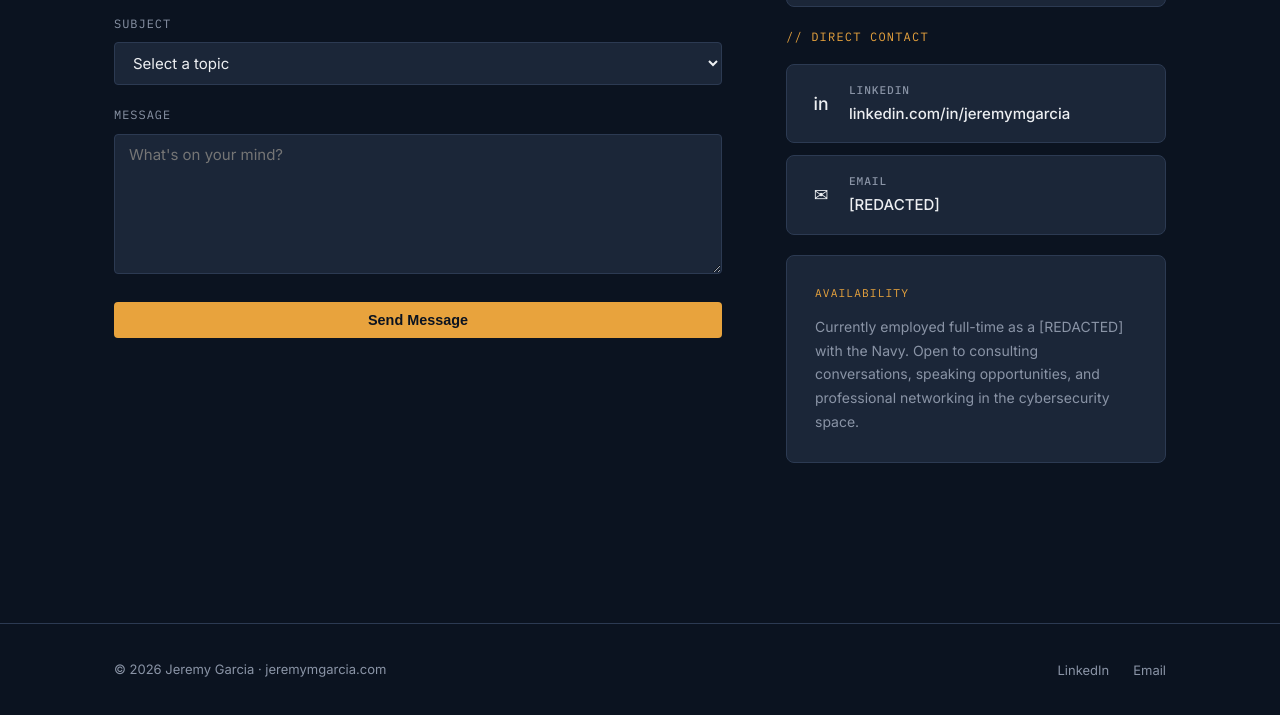
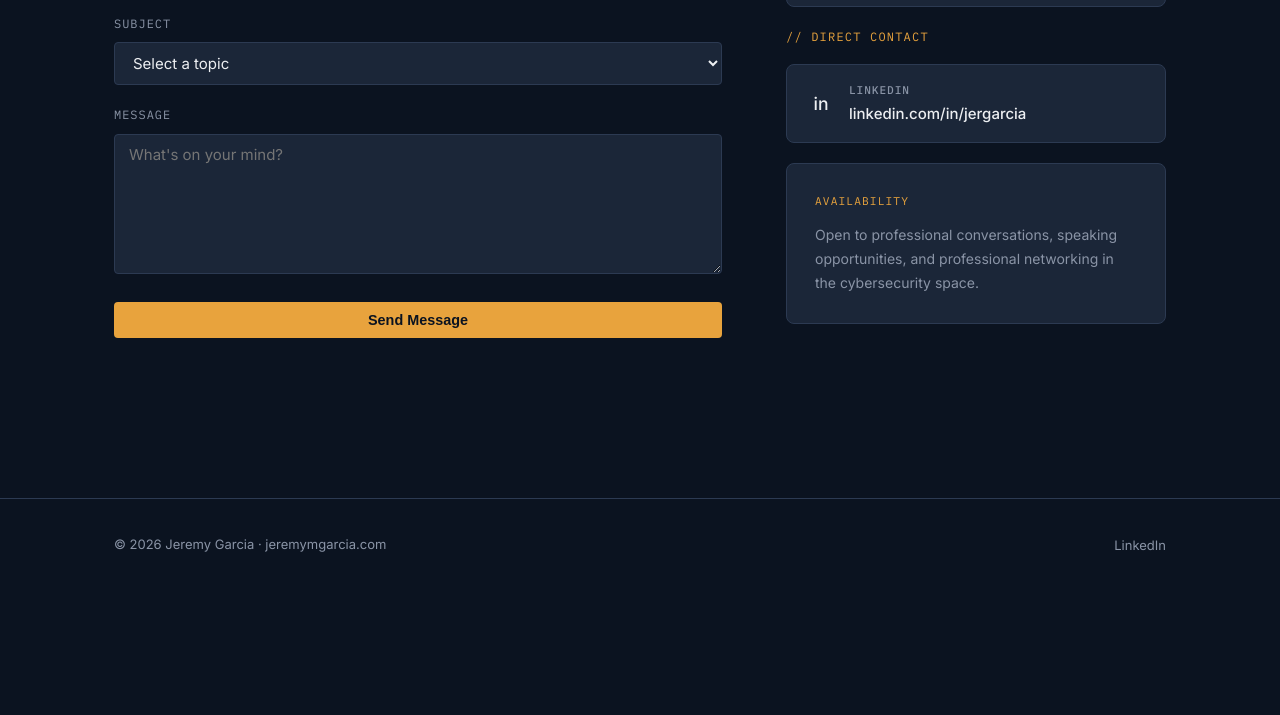
Before and after one commit to jergarcia2/jeremymgarcia.com, a plain HTML site: page contact.html in a window 1280 px wide. Shown: the part 745-1460 px from the top of the page. After the commit the page ends 1335 px from the top, so only its background shows below. Drawn offline with Linux system fonts and the light colour scheme.

Commit message:
Tighten public copy and add Now navigation

```diff
--- a/contact.html
+++ b/contact.html
@@ -99,6 +99,7 @@
         <li><a href="experience.html">Experience</a></li>
         <li><a href="certifications.html">Expertise</a></li>
         <li><a href="projects.html">Projects</a></li>
+        <li><a href="now.html">Now</a></li>
         <li><a href="contact.html">Contact</a></li>
       </ul>
       <a href="contact.html#resume" class="nav__resume">Resume</a>
@@ -119,8 +120,7 @@
   <div class="status-line">
     <div class="container">
       <div class="status-line__inner">
-        <span class="status-line__item"><strong>LOCATION</strong> // ORLANDO, FL</span>
-        <span class="status-line__item"><strong>RESPONSE TIME</strong> // 24–48 HRS</span>
+        <span class="status-line__item"><strong>LOCATION</strong> // CENTRAL FLORIDA</span>
         <span class="status-line__item"><strong>AVAILABILITY</strong> // PROFESSIONAL INQUIRIES WELCOME</span>
       </div>
     </div>
@@ -133,12 +133,6 @@
         <!-- Contact form -->
         <div>
           <p class="label" style="margin-bottom: 1.5rem;">// Send a Message</p>
-          <!--
-            Form action: replace with your preferred form handler.
-            Options: Formspree (https://formspree.io), Netlify Forms, or a custom endpoint.
-            For Formspree: action="https://formspree.io/f/YOUR_FORM_ID" method="POST"
-            For Netlify: add netlify attribute and name="contact"
-          -->
           <form
             id="contact-form"
             action="https://formspree.io/f/mwvdpbzp"
@@ -218,7 +212,7 @@
           <p class="label" style="margin-bottom: 1rem;">// Direct Contact</p>
 
           <a
-            href="https://linkedin.com/in/jeremymgarcia"
+            href="https://linkedin.com/in/jergarcia"
             class="contact-link"
             target="_blank"
             rel="noopener"
@@ -226,18 +220,7 @@
             <span class="contact-link__icon">in</span>
             <div>
               <span class="contact-link__label">LinkedIn</span>
-              linkedin.com/in/jeremymgarcia
-            </div>
-          </a>
-
-          <a
-            href="mailto:[REDACTED]"
-            class="contact-link"
-          >
-            <span class="contact-link__icon">✉</span>
-            <div>
-              <span class="contact-link__label">Email</span>
-              [REDACTED]
+              linkedin.com/in/jergarcia
             </div>
           </a>
 
@@ -245,8 +228,7 @@
           <div class="card" style="margin-top: 1.25rem;">
             <div class="card__label">Availability</div>
             <div class="card__body" style="font-size: .875rem; margin-top: .5rem; line-height: 1.7;">
-              Currently employed full-time as a [REDACTED] with the Navy.
-              Open to consulting conversations, speaking opportunities,
+              Open to professional conversations, speaking opportunities,
               and professional networking in the cybersecurity space.
             </div>
           </div>
@@ -261,8 +243,7 @@
       <div class="footer__inner">
         <span class="footer__copy">© 2026 Jeremy Garcia · jeremymgarcia.com</span>
         <ul class="footer__links">
-          <li><a href="https://linkedin.com/in/jeremymgarcia" target="_blank" rel="noopener">LinkedIn</a></li>
-          <li><a href="mailto:[REDACTED]">Email</a></li>
+          <li><a href="https://linkedin.com/in/jergarcia" target="_blank" rel="noopener">LinkedIn</a></li>
         </ul>
       </div>
     </div>
@@ -270,8 +251,6 @@
 
   <script src="assets/nav.js"></script>
   <script>
-    // Lightweight form submission handler
-    // Works with Formspree out of the box; swap for Netlify or custom endpoint as needed.
     async function handleSubmit(e) {
       e.preventDefault();
       const form   = document.getElementById('contact-form');
```
